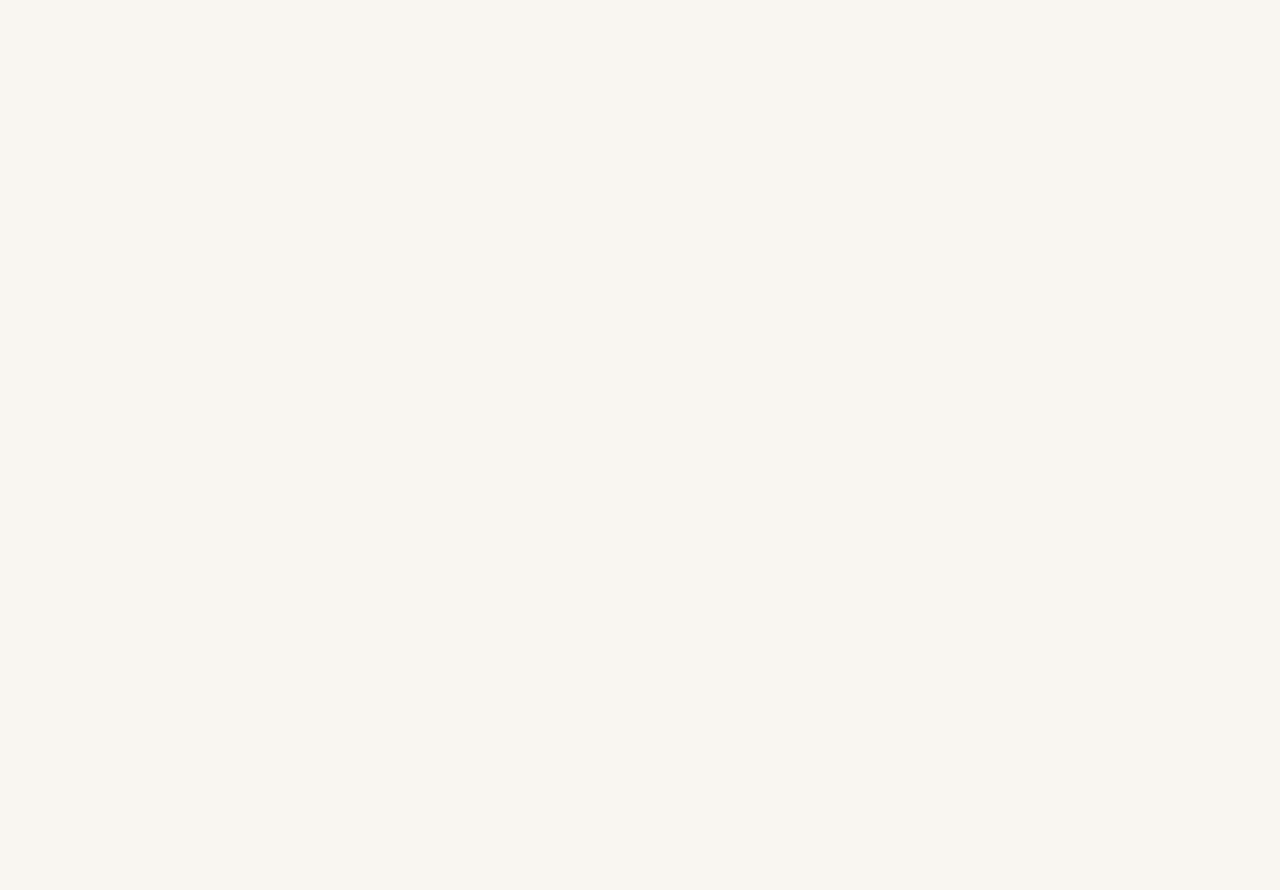
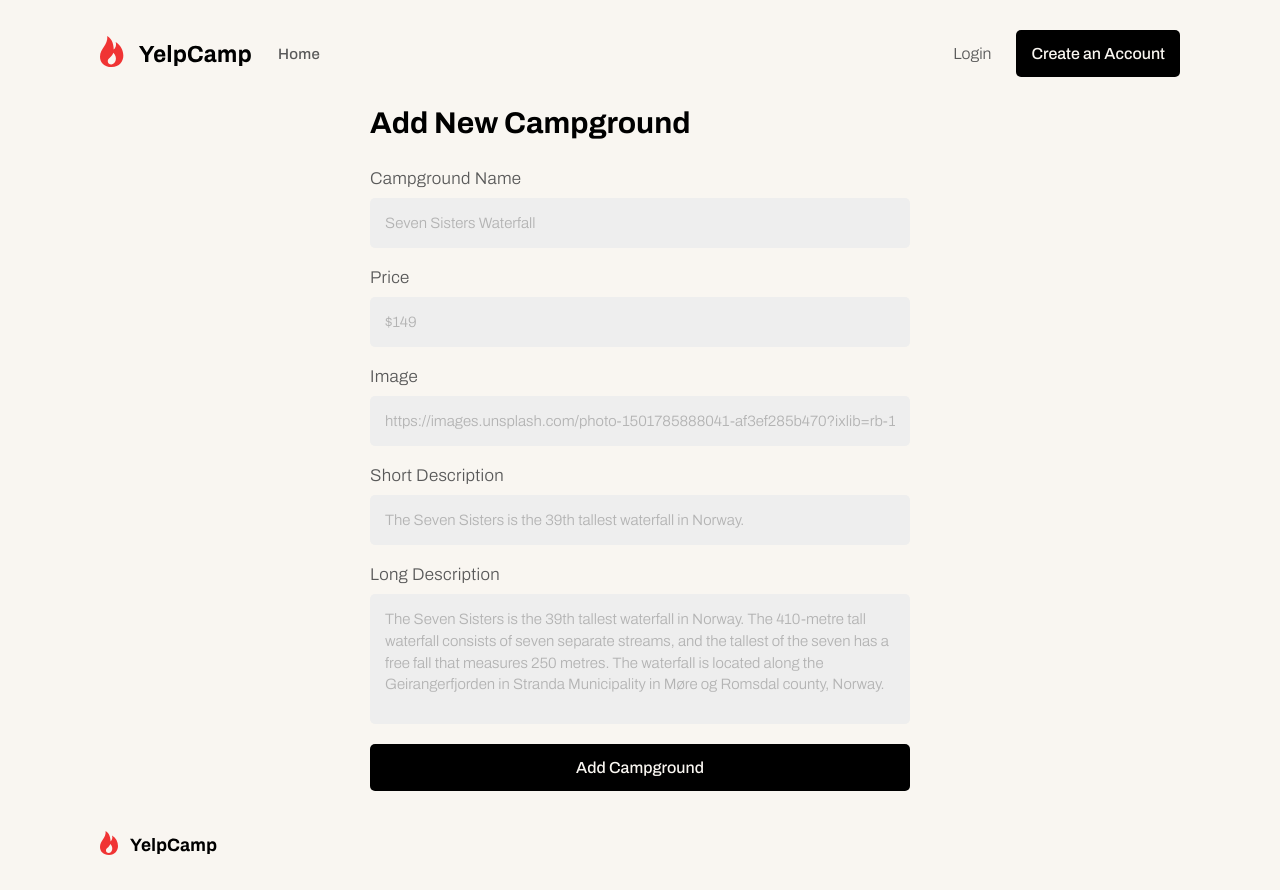
Before and after one commit to ChristianRL23/yelp-camp, a React (Create React App) app: page /campground-actions in a window 1280 px wide. Before the commit this address had no page. Before the commit the page ends 800 px from the top, so only its background shows below. Built offline with nearby package versions, Linux system fonts and the light colour scheme.

Commit message:
Add the Add New Campground layout.

```diff
--- a/src/App.js
+++ b/src/App.js
@@ -1,6 +1,7 @@
 import { Route, Routes } from 'react-router-dom';
 import './App.scss';
 import Account from './layouts/Account/Account';
+import CampgroundActions from './layouts/CamproundActions/CampgroundActions';
 import HomePage from './layouts/HomePage/HomePage';
 import IndividualCamp from './layouts/IndividualCamp/IndividualCamp';
 import LandingPage from './layouts/LandingPage/LandingPage';
@@ -12,6 +13,7 @@ function App() {
       <Route path="/home" element={<HomePage />} />
       <Route path="/login" element={<Account />} />
       <Route path="/sign-up" element={<Account />} />
+      <Route path="/campground-actions" element={<CampgroundActions />} />
       <Route path="/campground/:campgroundName" element={<IndividualCamp />} />
     </Routes>
   );
--- /dev/null
+++ b/src/layouts/CamproundActions/CampgroundActions.jsx
@@ -0,0 +1,44 @@
+import './CampgroundActions.scss';
+import Header from './../../components/Header/Header';
+import Footer from './../../components/Footer/Footer';
+import Input from '../../components/Input/Input';
+import Button from '../../components/Button/Button';
+
+const CampgroundActions = () => {
+  return (
+    <section className="campground-actions">
+      <Header />
+      <form className="campground-actions__form">
+        <h2 className="campground-actions__form__title">Add New Campground</h2>
+        <div className="campground-actions__form__inputs">
+          <Input
+            label="Campground Name"
+            placeholder="Seven Sisters Waterfall"
+          />
+          <Input label="Price" placeholder="$149" type="number" />
+          <Input
+            label="Image"
+            placeholder="https://images.unsplash.com/photo-1501785888041-af3ef285b470?ixlib=rb-1.2.1&ixid=MnwxMjA3fDB8MHxwaG90by1wYWdlfHx8fGVufDB8fHx8&auto=format&fit=crop&w=870&q=80"
+          />
+          <Input
+            label="Short Description"
+            placeholder="The Seven Sisters is the 39th tallest waterfall in Norway."
+          />
+          <Input
+            label="Long Description"
+            type="textarea"
+            placeholder="The Seven Sisters is the 39th tallest waterfall in Norway. The 410-metre tall waterfall consists of seven separate streams, and the tallest of the seven has a free fall that measures 250 metres. The waterfall is located along the Geirangerfjorden in Stranda Municipality in Møre og Romsdal county, Norway."
+          />
+        </div>
+        <Button
+          style={{ width: '100%' }}
+          textContent="Add Campground"
+          theme="black"
+        />
+      </form>
+      <Footer />
+    </section>
+  );
+};
+
+export default CampgroundActions;
--- /dev/null
+++ b/src/layouts/CamproundActions/CampgroundActions.scss
@@ -0,0 +1,22 @@
+@use './../../shared' as s;
+
+.campground-actions {
+  @include s.layoutPadding;
+
+  &__form {
+    width: 50%;
+    margin: 0 auto;
+
+    &__title {
+      font-size: 3rem;
+      margin-bottom: 3rem;
+    }
+
+    &__inputs {
+      display: flex;
+      flex-direction: column;
+      gap: 2rem;
+      margin-bottom: 2rem;
+    }
+  }
+}
```
